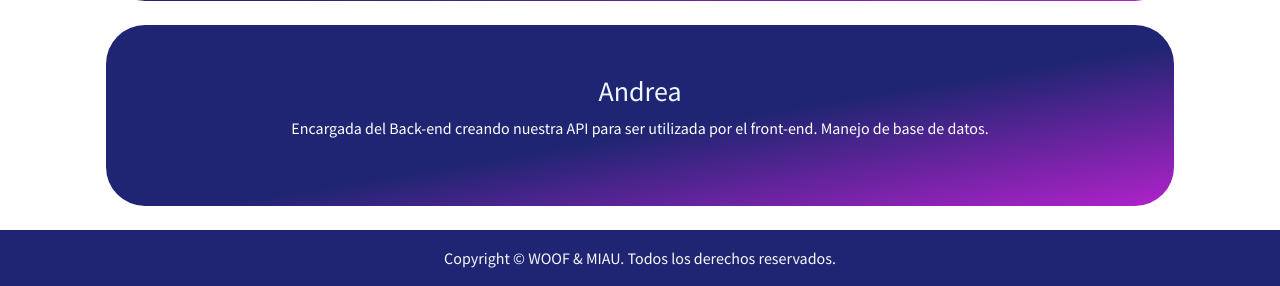
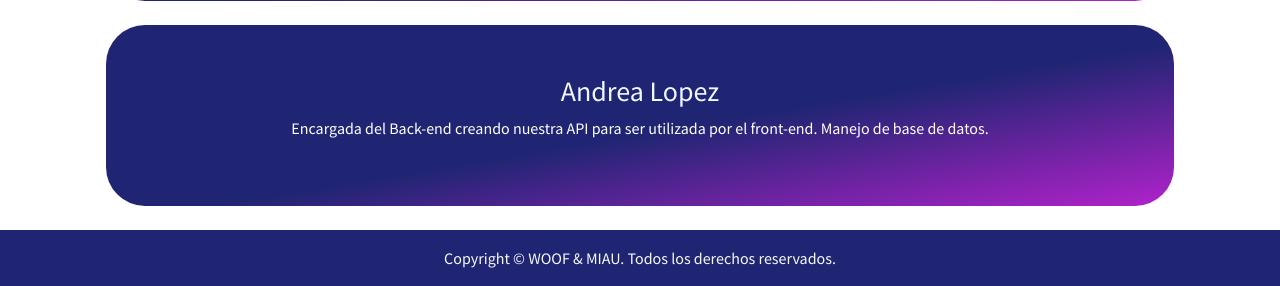
Before and after one commit to alopezgo/Django-petsshop-project, a Django app: page /nosotros/ in a window 1280 px wide. Shown: the part 1408-1694 px from the top of the page. Run offline with Django 4.2, Linux system fonts and the light colour scheme.

Commit message:
Se agrega apellido a andrea en nosotros.html

```diff
--- a/core/templates/core/nosotros.html
+++ b/core/templates/core/nosotros.html
@@ -21,7 +21,7 @@
     <p class="">Encargado del front-end de la pagina llevando el diseño a codigo HTML5 y CSS3 y JS.</p>
   </div>
   <div class="text-center bg-primario m-4">
-    <h3 style="color: aliceblue;" >Andrea</h3>
+    <h3 style="color: aliceblue;" >Andrea Lopez</h3>
     <p class="">Encargada del Back-end creando nuestra API para ser utilizada por el front-end. Manejo de base de datos.</p>
   </div>
 </div>
```
